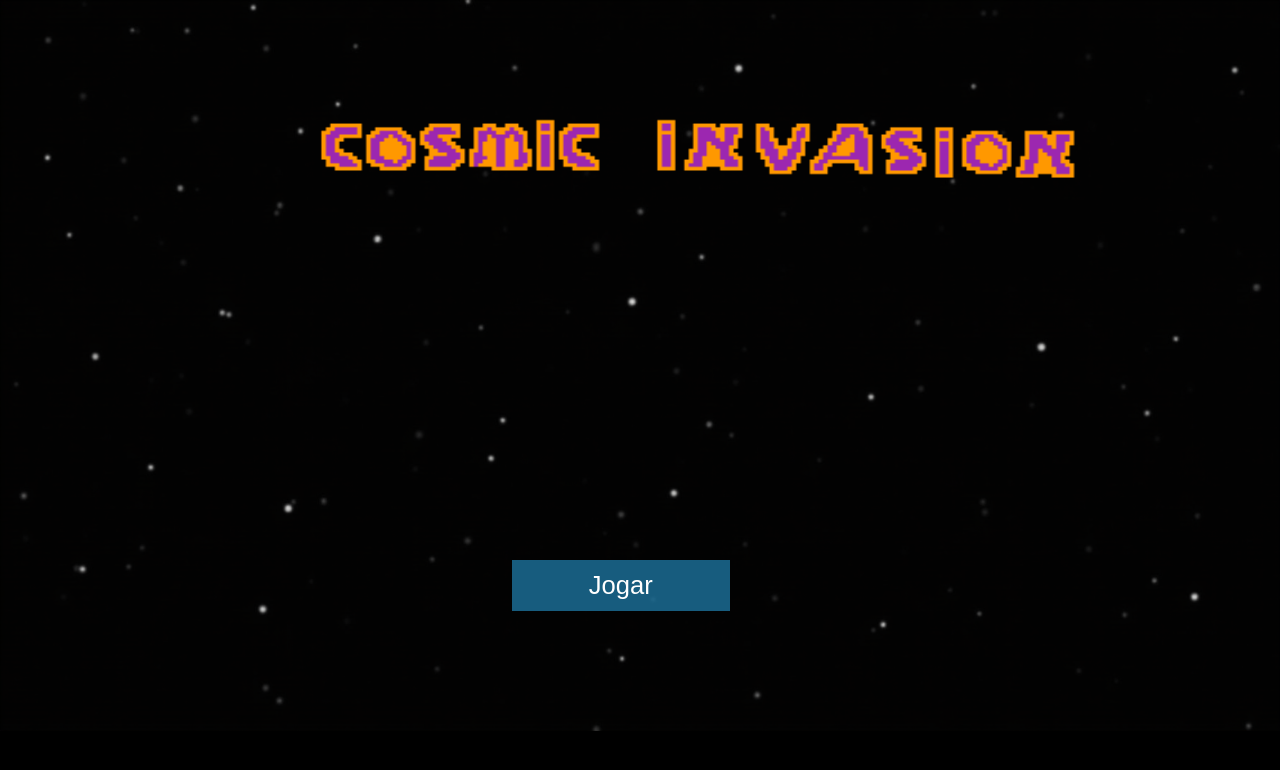
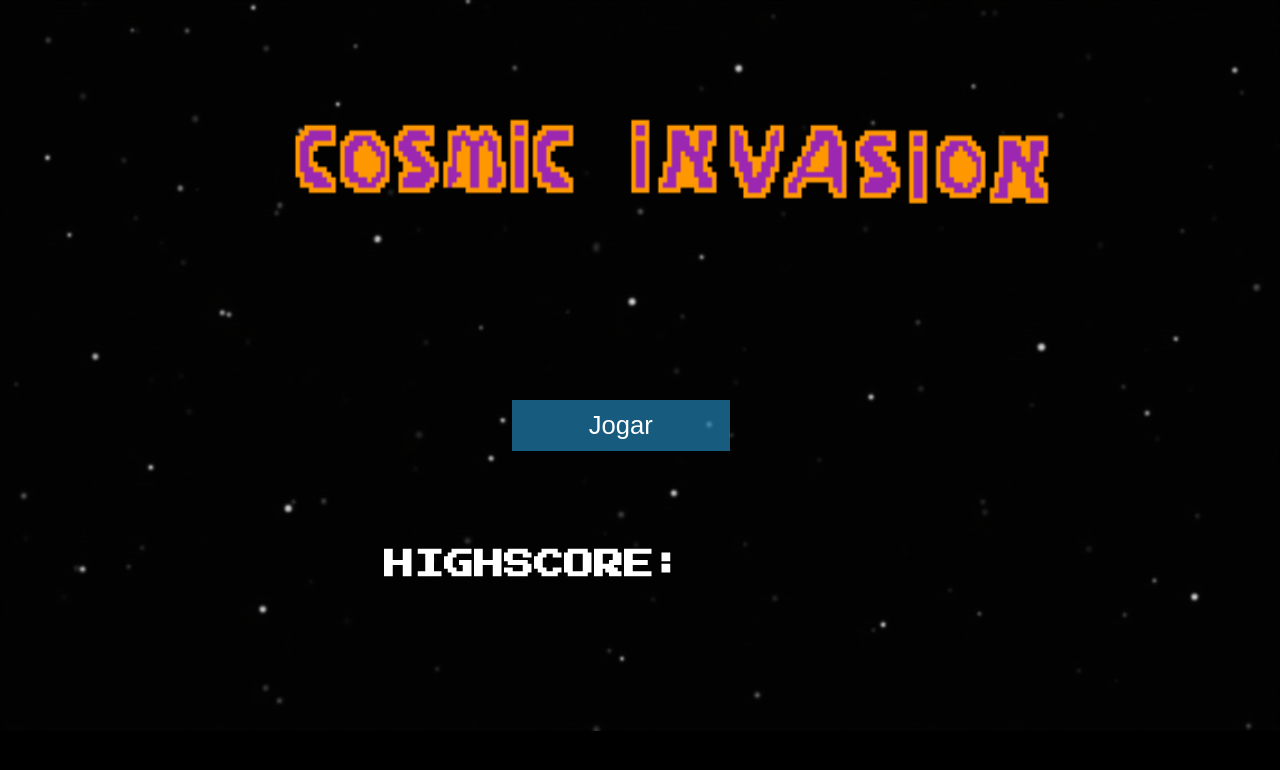
Before and after one commit to CaioM0909/ProjetoFinalPOO, a plain HTML site: page java script/index.html in a window 1280 px wide. Drawn offline with Linux system fonts and the light colour scheme.

Commit message:
highscore implementado no html faltando a parte em js

```diff
--- a/java script/index.html
+++ b/java script/index.html
@@ -3,6 +3,10 @@
 <head>
   <meta charset="UTF-8">
   <title>Space Invaders JS</title>
+    <link rel="preconnect" href="https://fonts.googleapis.com">
+    <link rel="preconnect" href="https://fonts.gstatic.com" crossorigin>
+    <link href="https://fonts.googleapis.com/css2?family=Press+Start+2P&display=swap" rel="stylesheet">
+    <link rel="stylesheet" href="index.html">
   <style>
         body {
             margin: 0;
@@ -25,7 +29,7 @@
 
         #botaoJogar {
             position: absolute;
-            top: 70%;
+            top: 50%;
             left: 40%;
             font-size: 2vw;
             padding: 14px 32px 15px;
@@ -44,7 +48,7 @@
         }
         #titulo {
             position: absolute;
-            z-index: 4;
+            z-index: 3;
             display: block;
             margin-left: auto;
             margin-right: auto;
@@ -52,10 +56,10 @@
             text-align: center;
             background-color:  transparent;
             border: 5px solid transparent;
-            height: 45%;
+            height: 65%;
             width: 70%;
-            left: 22%;
-            top: 5%;
+            left: 20%;
+            top: 1%;
             border-radius: 10px;
 
         }
@@ -84,6 +88,22 @@
             z-index: 2;
             visibility: hidden;
         }
+        .score-count{
+            z-index: 1;
+            position:absolute;
+            font-family: "Press Start 2P", sans-serif;
+            font-size: 30px;
+            left: 30%;
+            top: 65%;
+            opacity: 1;
+            font-weight: bolder;
+            width: 40%;
+            height: 25%;
+            background-size: 100%;
+            color: white;
+
+
+        }
   </style>
 </head>
 <body>
@@ -109,8 +129,14 @@
     document.getElementById("botaoJogar").onclick = () => {
       document.getElementById("botaoJogar").style.display = "none";
       document.getElementById("titulo").style.display = "none";
+      document.querySelector(".score-count").style.display = "none";
       jogo.iniciar();
     };
     </script>
+
+        <div class="score-count">
+                 <div class="score">
+                     <p>HIGHSCORE:</p>
+                 </div>
 </body>
 </html>
```
